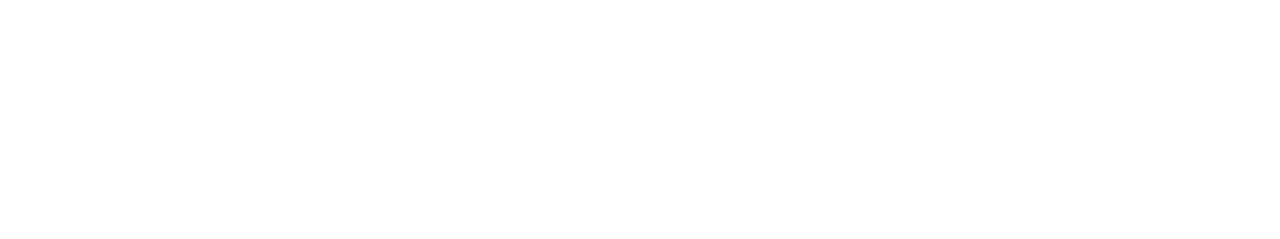
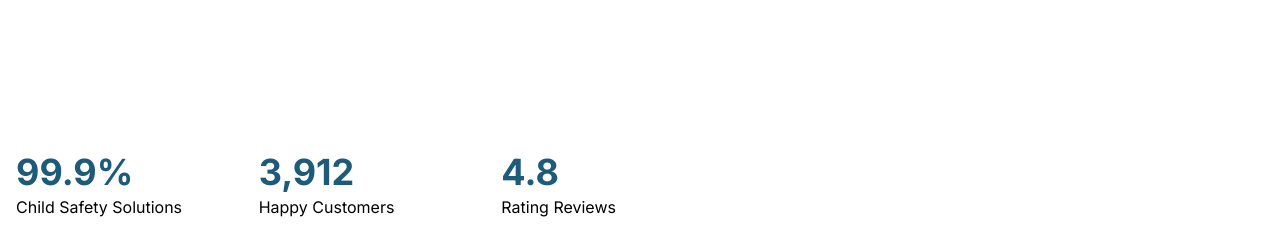
Before and after one commit to kiancodemy/-nextjs-typescript, a Next.js app: page / in a window 1280 px wide. Shown: the part 713-952 px from the top of the page. Before the commit the page ends 800 px from the top, so only its background shows below. Built offline with nearby package versions, Linux system fonts and the light colour scheme.

Commit message:
'stat-section'

```diff
--- a/app/components/stats.tsx
+++ b/app/components/stats.tsx
@@ -2,6 +2,42 @@
 import Link from "next/link";
 import { FiChevronRight } from "react-icons/fi";
 
+const statcontent = {
+  stat: [
+    { number: "99.9%", label: "Child Safety Solutions" },
+    { number: "3,912", label: "Happy Customers" },
+    { number: "4.8", label: "Rating Reviews" },
+  ],
+
+  getstarted: {
+    heading: "Get started with our service?",
+    des: "We understand that protecting your loved ones is of utmost importance.",
+    images: "imagesillustration-woman.svg",
+  },
+};
+
 export default function Stats() {
-  return <div></div>;
+  return (
+    <section className="pt-20 pb-10">
+      <div className="px-4 container mx-auto">
+        <div className="lg:flex justify-between items-center space-x-0">
+          <div className="w-full lg:w-7/12 mb-20 lg:mb-0">
+            <div className="grid grid-cols-3">
+              {statcontent.stat.map((a, b) => {
+                return (
+                  <div key={a.label} className="text-center lg:text-left  ">
+                    <strong className="text-primary block font-bold text-4xl leading-tight">
+                      {a.number}
+                    </strong>
+                    <span>{a.label}</span>
+                  </div>
+                );
+              })}
+            </div>
+          </div>
+          <div className="w-full lg:w-5/12"></div>
+        </div>
+      </div>
+    </section>
+  );
 }
```
